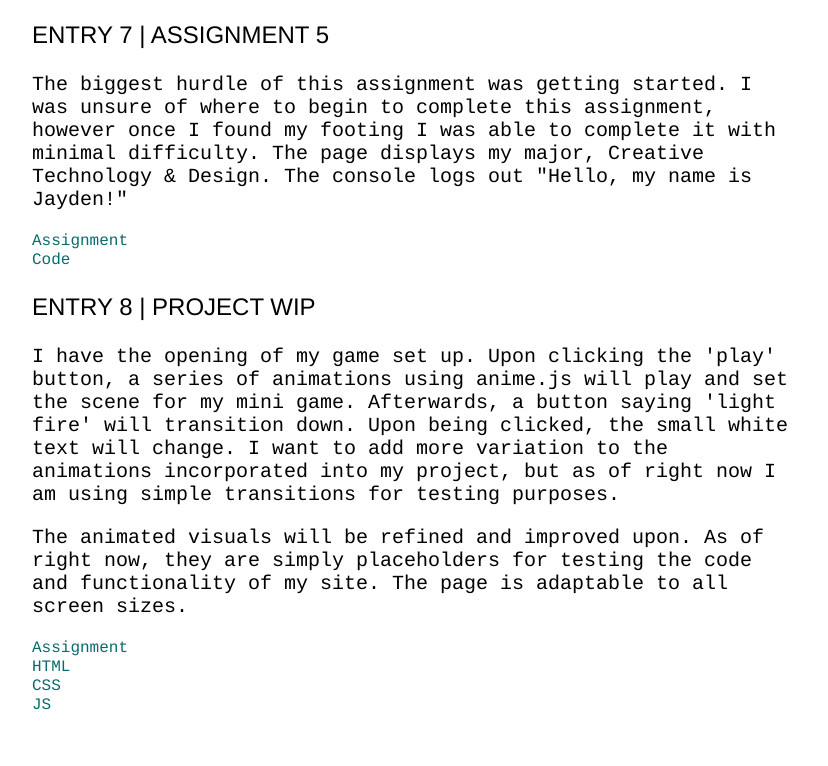
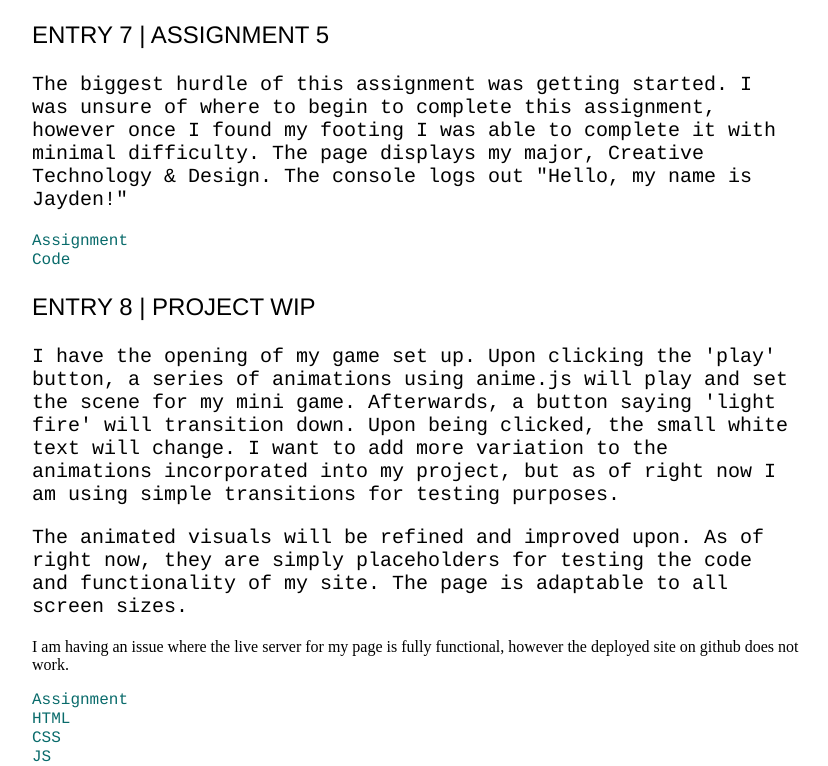
Before and after one commit to jaydenskula/front.end.web.development, a plain HTML site: page processBlog.html in a window 1280 px wide. Shown: the part 4093-4859 px from the top of the page, without its empty margins (224-1052 px from the left). Before the commit the page ends 4807 px from the top, so only its background shows below. Drawn offline with Linux system fonts and the light colour scheme.

Commit message:
Update processBlog.html

```diff
--- a/processBlog.html
+++ b/processBlog.html
@@ -204,6 +204,10 @@
         my site. The page is adaptable to all screen sizes.
         </p>
 
+        <p>
+        I am having an issue where the live server for my page is fully functional, however the deployed site on github does not work.
+        </p>
+
         <a class="blog-link" href="https://jaydenskuladottir.me/front.end.web.development/project1/project1.html">Assignment</a>
         <br>
         <a class="blog-link" href="https://github.com/jaydenskula/front.end.web.development/blob/main/project1/project1.html">HTML</a>
```
